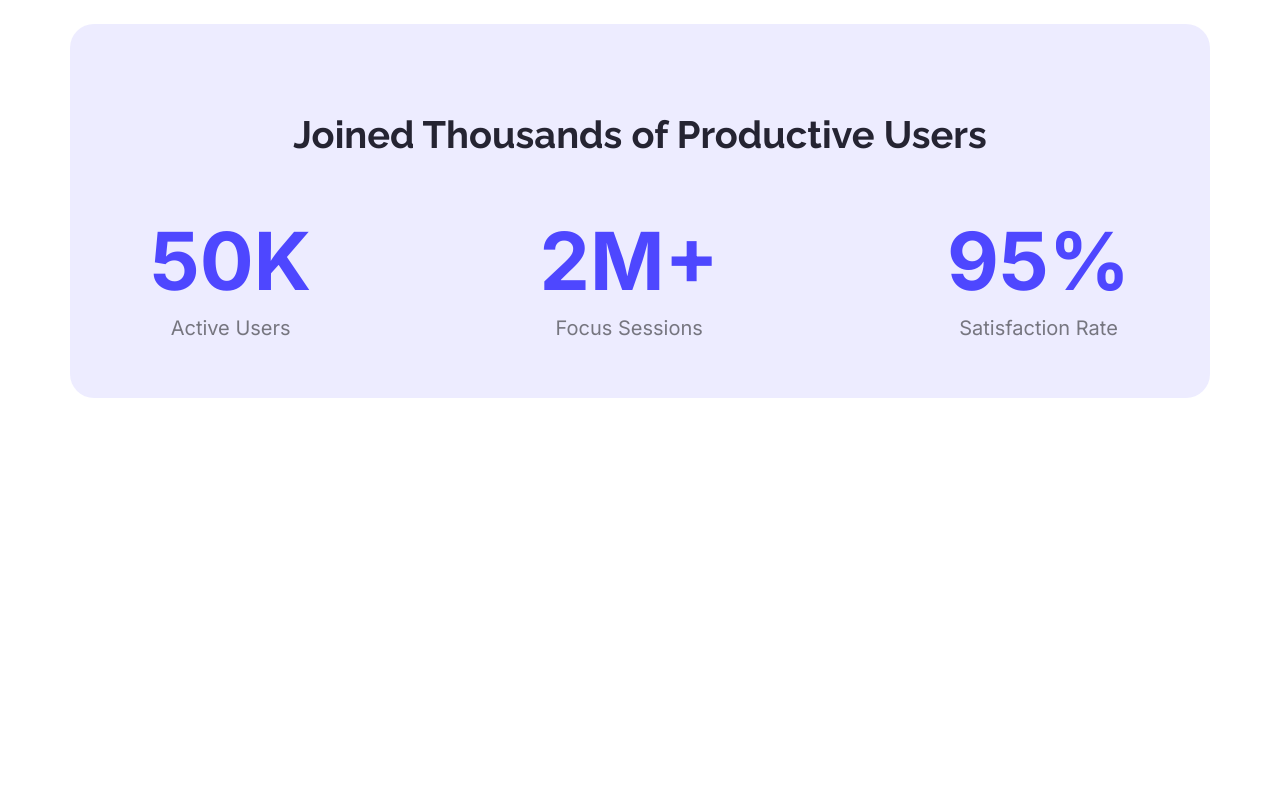
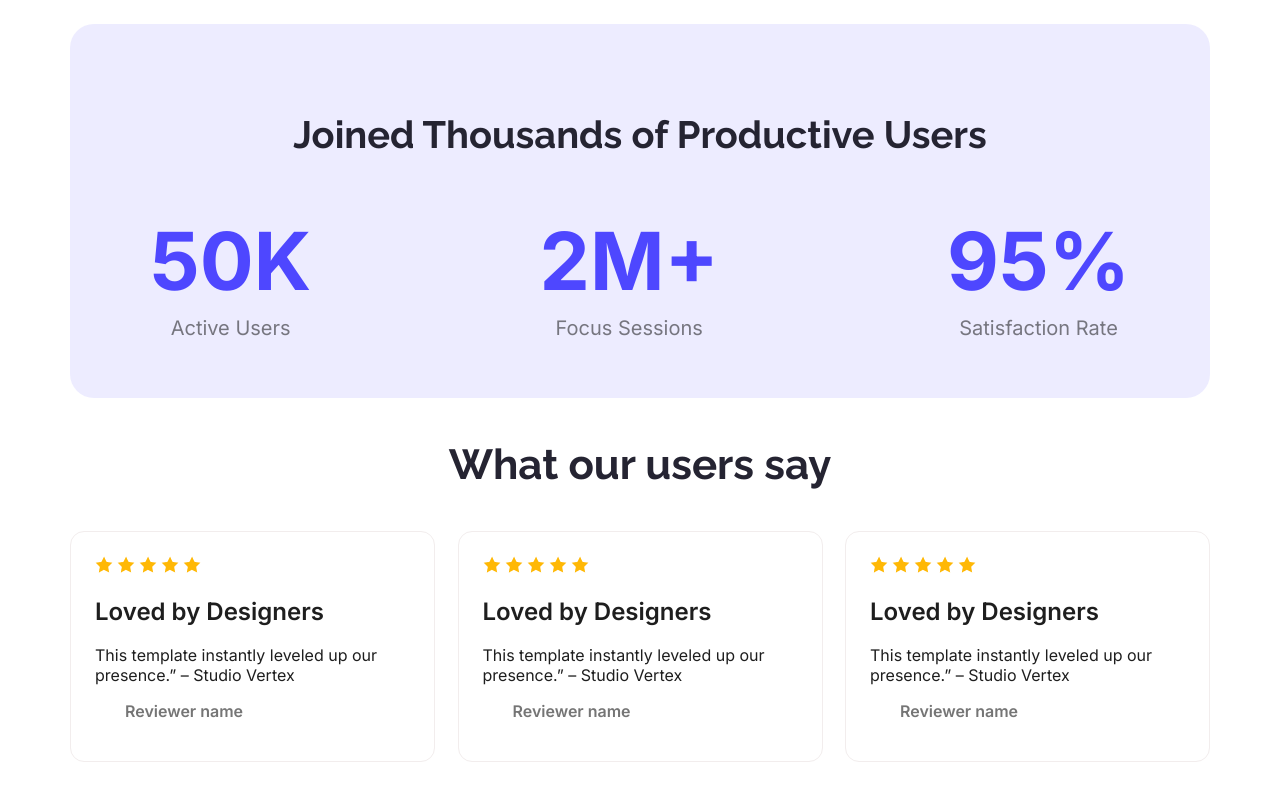
Before and after one commit to utpalsharma630/A1-Landing-page, a plain HTML site: page index.html in a window 1280 px wide. Shown: the part 1364-2164 px from the top of the page. Before the commit the page ends 1862 px from the top, so only its background shows below. Drawn offline with Linux system fonts and the light colour scheme.

Commit message:
What our users say section update

```diff
--- a/index.html
+++ b/index.html
@@ -45,6 +45,56 @@
                 </div>
             </div>
         </section>
+        <section class="our-users">
+            <h3>What our users say</h3>
+            <div class="our-users-box">
+                <div class="user-card">
+                    <div class="image">
+                        <img src="images/icon-star.png" alt="">
+                        <img src="images/icon-star.png" alt="">
+                        <img src="images/icon-star.png" alt="">
+                        <img src="images/icon-star.png" alt="">
+                        <img src="images/icon-star.png" alt="">
+
+                    </div>
+                    <h2 class="card-title">Loved by Designers</h2>
+                    <p class="card-description"> This template instantly leveled up our presence.” – Studio Vertex</p>
+                    <div class="reviewer-name">
+                        <p>Reviewer name</p>
+                    </div>
+                </div>
+                <div class="user-card">
+                    <div class="image">
+                        <img src="images/icon-star.png" alt="">
+                        <img src="images/icon-star.png" alt="">
+                        <img src="images/icon-star.png" alt="">
+                        <img src="images/icon-star.png" alt="">
+                        <img src="images/icon-star.png" alt="">
+
+                    </div>
+                    <h2 class="card-title">Loved by Designers</h2>
+                    <p class="card-description"> This template instantly leveled up our presence.” – Studio Vertex</p>
+                    <div class="reviewer-name">
+                        <p>Reviewer name</p>
+                    </div>
+                </div>
+                <div class="user-card">
+                    <div class="image">
+                        <img src="images/icon-star.png" alt="">
+                        <img src="images/icon-star.png" alt="">
+                        <img src="images/icon-star.png" alt="">
+                        <img src="images/icon-star.png" alt="">
+                        <img src="images/icon-star.png" alt="">
+
+                    </div>
+                    <h2 class="card-title">Loved by Designers</h2>
+                    <p class="card-description"> This template instantly leveled up our presence.” – Studio Vertex</p>
+                    <div class="reviewer-name">
+                        <p>Reviewer name</p>
+                    </div>
+                </div>
+            </div>
+        </section>
     </main>
     <footer>
 
--- a/style.css
+++ b/style.css
@@ -106,3 +106,43 @@ main{
     font-family: "Inter", sans-serif;
     color: #00000080;
 }
+/* user section end */
+.our-users-box{
+    display: flex;
+    justify-content: space-between;
+}
+.our-users h3{
+    font-size: 42px;
+    font-weight: 700;
+    font-family: "Raleway", sans-serif;
+    color: #252432;
+    text-align: center;
+}
+.user-card{
+    box-sizing: border-box;
+    border: 1px solid rgb(242, 237, 237);
+    border-radius: 14px;
+    background: rgba(255, 255, 255, 0.5);
+    padding: 24px;
+    width: 365px;
+}
+
+.card-title{
+    font-size: 24px;
+    font-weight: 600;
+    font-family: "Inter", sans-serif;
+    color:#1E1E1E ;
+}
+.card-description{
+    font-size: 16px;
+    font-weight: 400;
+    font-family: "Inter", sans-serif;
+    color:#1E1E1E ;
+}
+.reviewer-name{
+    font-size: 16px;
+    font-weight: 600;
+    font-family: "Inter", sans-serif;
+    color:#757575 ;
+    margin-left: 30px;
+}
```
